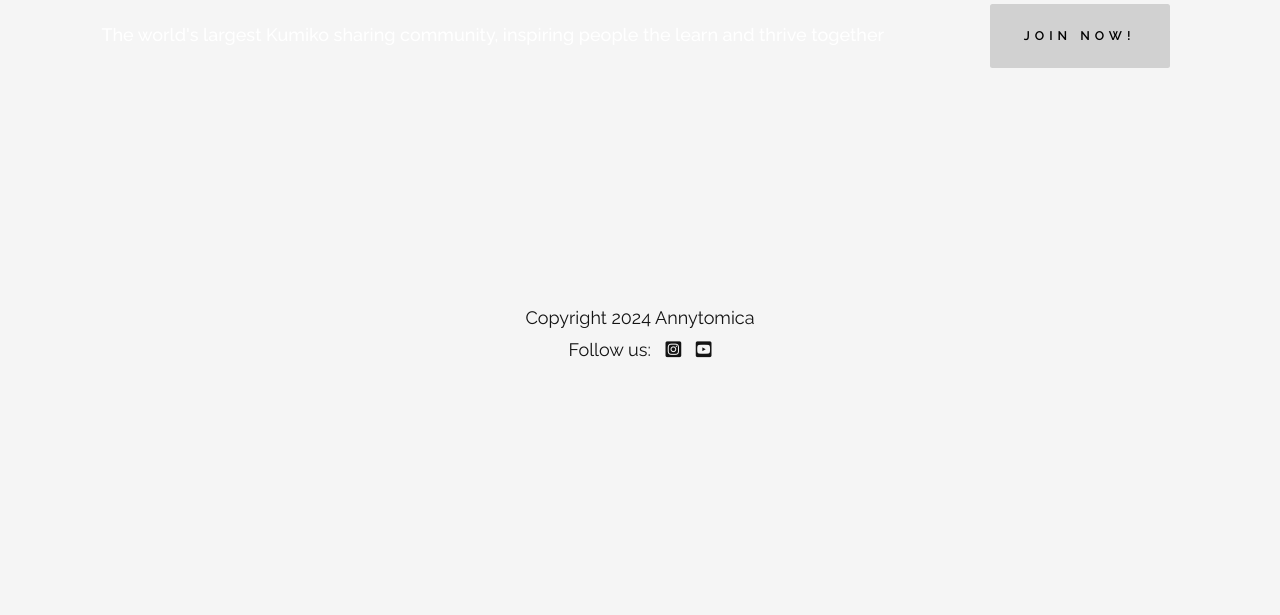
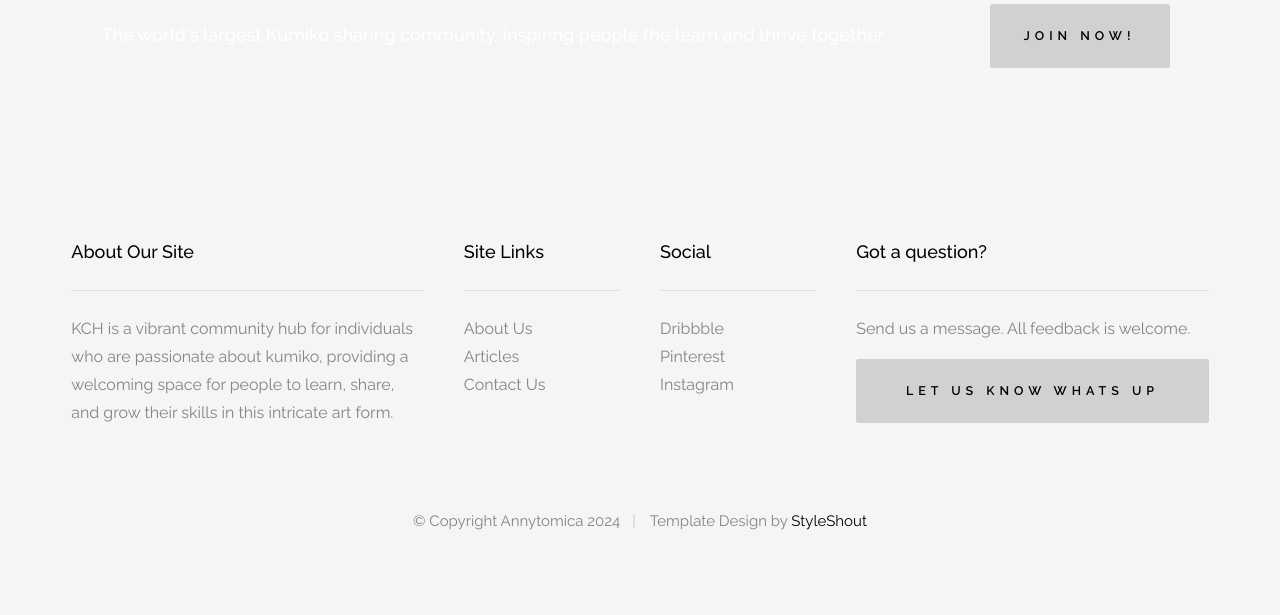
Before and after one commit to Annytomica/kumiko-community-hub, a Django app: page / in a window 1280 px wide. Shown: the part 424-1039 px from the top of the page. Before the commit the page ends 782 px from the top, so only its background shows below. Run offline with Django 4.2, Linux system fonts and the light colour scheme; data that the repository does not hold is empty.

Commit message:
Add customised Abstract footer to base.html

```diff
--- a/templates/base.html
+++ b/templates/base.html
@@ -132,17 +132,86 @@
     </main>
 
     <!-- Footer -->
-    <footer class="footer mt-auto py-3 dark-bg">
-        <p class="m-0 text-center">
-            {% block copyright %}
-            Copyright 2024 Annytomica
-            {% endblock copyright %}
-        </p>
-        <p class="m-0 text-center">Follow us:
-            <i class="fab fa-instagram-square ms-3"></i>
-            <i class="fab fa-youtube-square ms-3"></i>
-        </p>
-    </footer>
+     <!-- footer
+    ================================================== -->
+    <footer class="s-footer">
+
+        <div class="s-footer__main">
+
+            <div class="row">
+
+                <div class="column large-4 medium-6 tab-12 s-footer__info">
+
+                    <h5>About Our Site</h5>
+
+                    <p>
+                        KCH is a vibrant community hub for individuals who are passionate about kumiko, providing a welcoming space for people to learn, share, and grow their skills in this intricate art form.
+                    </p>
+
+                </div> <!-- end s-footer__info -->
+
+                <div class="column large-2 medium-3 tab-6 s-footer__site-links">
+
+                    <h5>Site Links</h5>
+
+                    <ul>
+                        <li><a href="{% url 'about' %}">About Us</a></li>
+                        <li><a href="{% url 'home' %}">Articles</a></li>
+                        <li><a href="{% url 'contact' %}">Contact Us</a></li>
+                    </ul>
+
+                </div> <!-- end s-footer__site-links -->
+
+                <div class="column large-2 medium-3 tab-6 s-footer__social-links">
+
+                    <h5>Social</h5>
+
+                    <ul>
+                        <li><a href="https://dribbble.com/" target="_blank" rel="noopener"
+                            aria-label="Dribbble homepage (opens in a new tab)">Dribbble</a></li>
+                        <li><a href="https://uk.pinterest.com/" target="_blank" rel="noopener"
+                            aria-label="Pinterest homepage (opens in a new tab)">Pinterest</a></li>
+                        <li><a href="https://www.instagram.com/" target="_blank" rel="noopener"
+                            aria-label="Instagram homepage (opens in a new tab)">Instagram</a></li>
+                    </ul>
+
+                </div> <!-- end s-footer__social links -->
+
+                <div class="column large-4 medium-12 s-footer__subscribe">
+
+                    <h5>Got a question? </h5>
+
+                    <p>Send us a message. All feedback is welcome.</p>
+
+                    <div class="subscribe-form">
+                        <a href="{% url 'contact' %}" class="btn h-full-width">Let us know whats up</a>
+                    </div>
+
+                </div> <!-- end s-footer__subscribe -->
+
+            </div> <!-- end row -->
+
+        </div> <!-- end s-footer__main -->
+
+        <div class="s-footer__bottom">
+            <div class="row">
+                <div class="column">
+                    <div class="ss-copyright">
+                        <span>© Copyright Annytomica 2024</span>
+                        <span>Template Design by <a href="https://www.styleshout.com/" target="_blank" rel="noopener"
+                            aria-label="StyleShout homepage (opens in a new tab)">StyleShout</a></span>
+                    </div> <!-- end ss-copyright -->
+                </div>
+            </div>
+
+            <div class="ss-go-top">
+                <a class="smoothscroll" title="Back to Top" href="#top">
+                    <svg xmlns="http://www.w3.org/2000/svg" viewBox="0 0 24 24"><path d="M6 4h12v2H6zm5 10v6h2v-6h5l-6-6-6 6z"/></svg>
+                </a>
+            </div> <!-- end ss-go-top -->
+        </div> <!-- end s-footer__bottom -->
+
+    </footer> <!-- end s-footer -->
 
     <!-- Bootstrap JavaScript -->
     <script src="https://cdn.jsdelivr.net/npm/bootstrap@5.0.1/dist/js/bootstrap.bundle.min.js"
```
Also changed, not shown: article/templates/article/article_list.html (deleted, +0 -70 lines).
